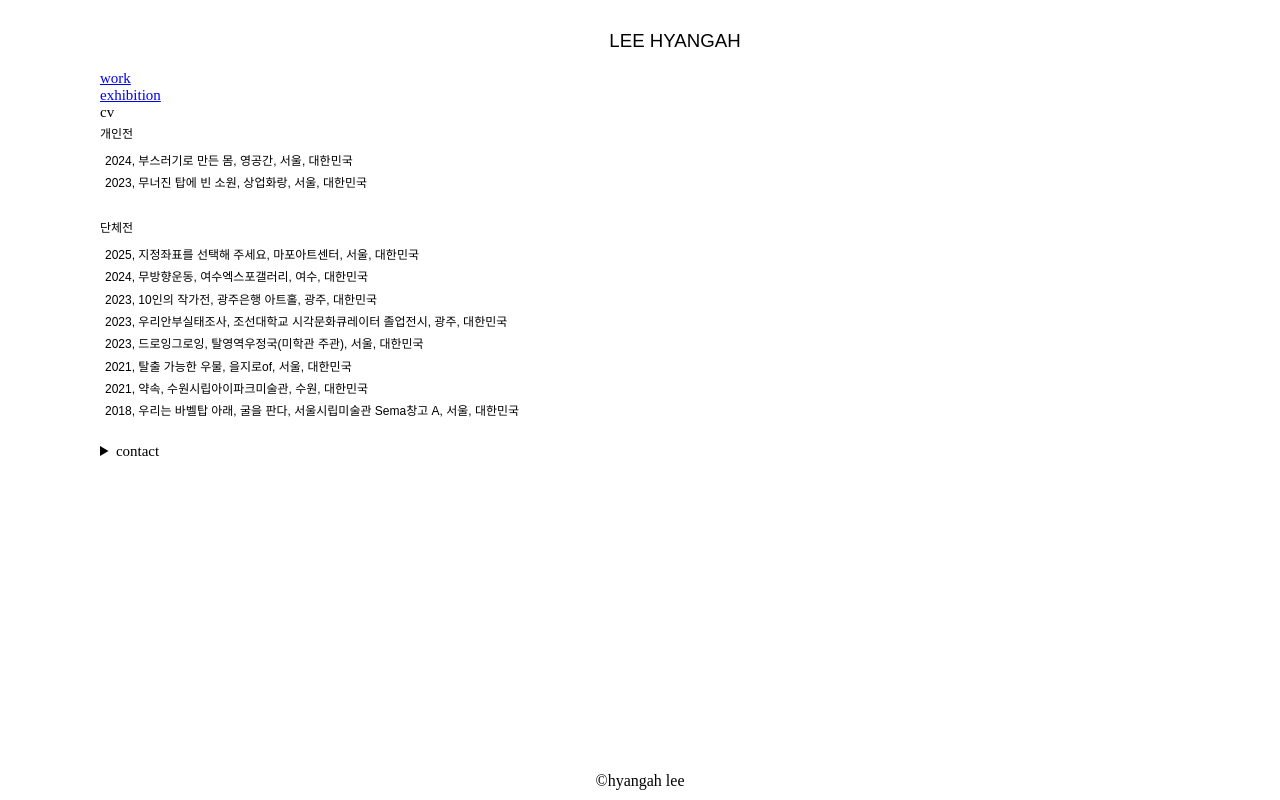
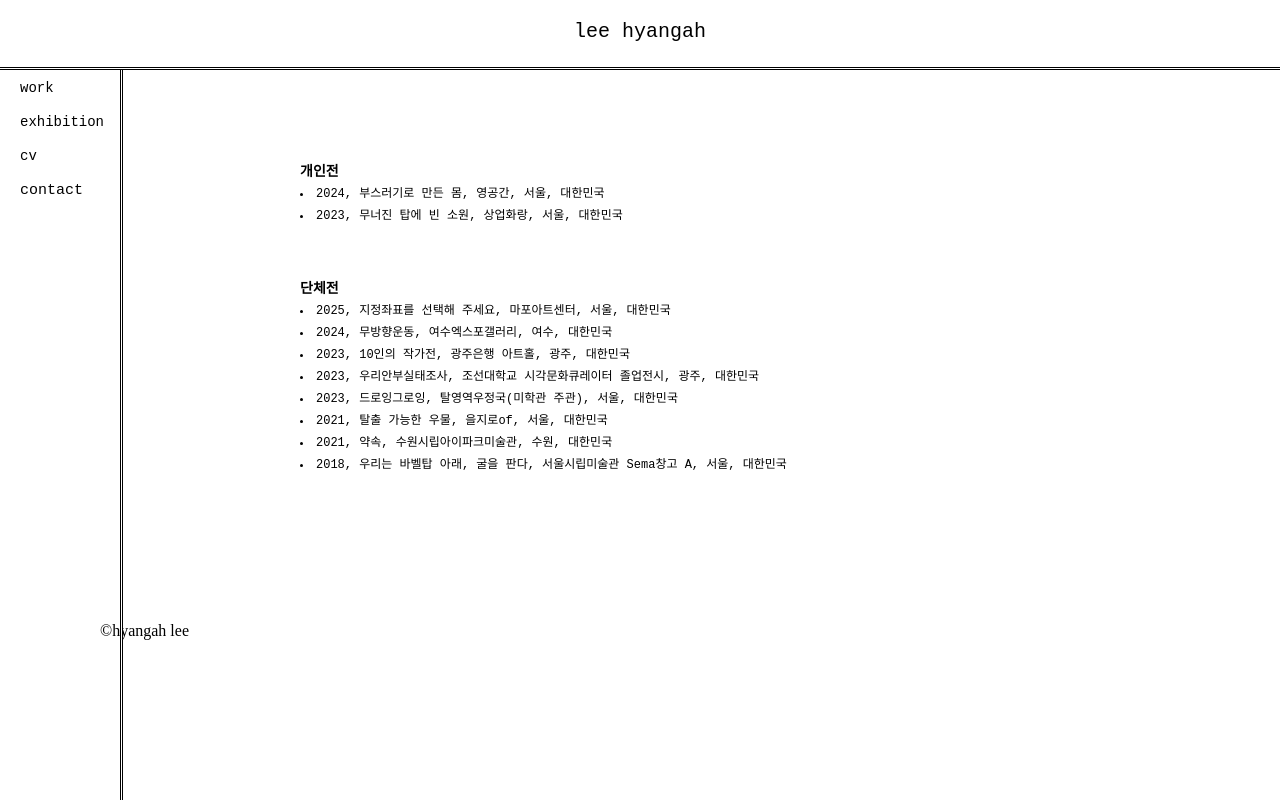
Before and after one commit to hyamali/cv, a plain HTML site: page index.html in a window 1280 px wide. Drawn offline with Linux system fonts and the light colour scheme.

Commit message:
Add files via upload

```diff
--- a/index.html
+++ b/index.html
@@ -1,34 +1,32 @@
 <!DOCTYPE html>
-<html>
+<html lang="en">
 <head>
-	<meta charset="utf-8">
-	<title>hyangahlee</title>
-	<meta name="description" content="hyangah lee's portfolio">
-	<meta name="keywords" content="content, exhibition, CV, contact">
-	<link rel="stylesheet" href="style.css">
-	<meta name="viewport" content="width=device-width, user-scalable=no">
-	<link rel="icon" type="image/png" href="">
-	<meta property="og:image" content="">
-
+  <meta charset="UTF-8">
+  <title>LEE HYANGAH</title>
+  <link rel="stylesheet" href="style.css">
 </head>
-
 <body>
 
-    <h1>LEE HYANGAH</h1>
-	<br>
+  <!-- 제목 -->
+  <h1><a href="index.html" class="no-link-style">lee hyangah</a></h1>
 
+  <!-- 상단 가로선 -->
+  <div class="top-line"></div>
 
-    <div class="menu">
+  <!-- 메뉴 -->
+  <nav class="menu">
+    <a href="../work/index.html">work</a>
+    <a href="../exhibition/index.html">exhibition</a>
+    <a href="index.html">cv</a>
+     <details>
+    	<summary>contact</summary>
+    	<li class="nobullet">e-mail : xhyamax@naver.com</li>
+    	<li class="nobullet"><a href="https://www.instagram.com/___hyam_/">@___hyam_</a></li>
+    </details>
+  </nav>
 
-    	<summary><a href="../work/index.html">work</a></summary>
-
-
-		<summary><a href="../exhibition/index.html">exhibition</a></summary>
-
-
-
-		<summary>cv</summary>
-		<p>개인전</p>
+  <div class="content">
+<p>개인전</p>
 		<li class="nobullet">2024, 부스러기로 만든 몸, 영공간, 서울, 대한민국</li>
 		<li class="nobullet">2023, 무너진 탑에 빈 소원, 상업화랑, 서울, 대한민국</li>
 		<br>
@@ -44,42 +42,7 @@
 	  <br><br>
 	    </li>
 		</p>
-
-
-    <details>
-    	<summary>contact</summary>
-    	<li class="nobullet">e-mail : xhyamax@naver.com</li>
-    	<li class="nobullet"><a href="https://www.instagram.com/___hyam_/">@___hyam_</a></li>
-    </details>
-    </div>
-
-
-<!-- 	<table>
-		<thead>
-			<th colspan="2"></th>
-			<th></th>
-
-		</thead>
-
-		<tbody>
-			<tr>
-				<td rowspan="2"></td>
-				<td></td>
-				<td></td>
-
-			</tr>
-
-			<tr>
-				<td></td>
-			</tr>
-		</tbody>
-	</table>
-
-	<br>
-
- -->
-
-
+	</div>
 	<footer>©hyangah lee</footer>
 </body>
 </html>
--- a/style.css
+++ b/style.css
@@ -1,4 +1,4 @@
-		*{
+    *{
  margin : 0;
  padding: 0;
  box-sizing: border-box;
@@ -11,68 +11,112 @@ body {
   word-break: keep-all;
 }
 
+
 h1 {
-  font-family: sans-serif;
-  font-size: 14pt;
-  text-align: center;
+  position: fixed;
+  top: 20px;
+  left: 50%;
+  transform: translateX(-50%);
+  font-family: "Courier New", monospace;
+  font-size: 15pt;
   font-weight: 500;
+  z-index: 1500;
 }
 
-p {
-  font-family: sans-serif;
-  line-height: 20pt;
-  font-size: 9pt;
-  font-weight: 500;
+.no-link-style {
+  text-decoration: none;
+  color: inherit;
 }
 
-li {
-  font-family: sans-serif;
-  font-size: 12px;
-  margin: 5px;
+.content p {
+  font-family: "Courier New", sans-serif;  /* 원하는 폰트 */
+  font-size: 14px;                          /* 글자 크기 */
+  font-weight: 600;                         /* 굵기 */
+  margin-top: 30px;
+  margin-bottom: 5px;
 }
 
-.nobullet {
-  list-style: none;
-  font-size: 12px;
-  line-height: 13pt;
-  font-weight: 500;
+/* 리스트 항목 스타일 */
+.content .nobullet {
+  font-family: "Courier New", sans-serif;   /* 원하는 폰트 */
+  font-size: 12px;                          /* 글자 크기 */
+  line-height: 18px;                        /* 줄 간격 */
+  margin-left: 0;                            /* 들여쓰기 제거 */
+  margin-bottom: 4px;
+}
+/* h1 아래 가로선 */
+.top-line {
+  position: fixed;
+  top: 0;
+  left: 0;
+  width: 100%;
+  height: 70px;     /* h1이 들어갈 공간 + 원래 선 위치 */
+  background: white;
+  z-index: 1400;
+  border-bottom: 1px solid black;
+  box-shadow: inset 0 -1px 0 white,  /* 안쪽 흰색 */
+              inset 0 -2px 0 black;  /* 바깥 검정 */
 }
 
-/* 메뉴 정렬 */
+/* 메뉴 왼쪽 고정 */
 .menu {
+  position: fixed;
+  top: 80px;
+  left: 20px;
   display: flex;
-  gap: 20px;
-  justify-content: center;
-  display: block !important;
+  flex-direction: column;
+  gap: 18px;
+  font-family: "Courier New", monospace;
+  z-index: 1200;
 }
 
-/* summary 기본 스타일 복구 */
-summary {
-  font-size: 15px;
-  cursor: pointer;
+/* 메뉴 글씨 스타일 */
+.menu a {
+  font-size: 14px;
+  text-decoration: none;
+  color: black;
+  padding-left: 0;
+  margin-left: 0;
 }
 
-summary::-webkit-details-marker {
-  display: initial;
+/* 메뉴 오른쪽 전체 세로선 */
+.menu::after {
+  content: "";
+  position: fixed;
+  top: 70px;  /* top-line 아래 */
+  left: 120px;
+
+  width: 3px;                /* ★ 꼭 필요! 줄 너비 */
+  height: calc(100vh - 70px);
+
+  background: white;         /* 안쪽 흰색 */
+
+  /* 테두리 효과 */
+  box-shadow:
+    inset -1px 0 0 black,    /* 오른쪽 검정 테두리 */
+    inset -2px 0 0 white,    /* 안쪽 흰색 */
+    inset 1px 0 0 black;     /* 왼쪽 검정 테두리 */
+
+  z-index: 1200;
 }
 
-/* details는 block으로 */
-details {
-  width: 100%;
-  display: block;
+/* 콘텐츠(각 페이지)는 메뉴 오른쪽에서 시작됩니다 */
+.content {
+  margin-left: 160px;  /* 세로선 오른쪽 공간 */
+  padding: 100px 40px;
 }
 
 /* WORK GRID */
 .work-grid {
   width: 100%;
   display: grid;
-  grid-template-columns: repeat(auto-fill, minmax(300px, 1fr));
-  gap: 10px;
+  grid-template-columns: repeat(auto-fill, minmax(250px, 1fr));
+  gap: 50px;
+  font-size: 12px;
 }
 
 .work-grid img {
   width: 100%;
-  aspect-ratio: 1/1;
   object-fit: cover;
   display: block;
 }
@@ -97,14 +141,24 @@ img:hover {
 .mainpic:hover {
   opacity: 1 !important;
 }
+summary {
+  font-size: 15px;
+  cursor: pointer;
+}
 
-/* FOOTER 중앙 고정 */
-footer {
-  position: fixed;
-  bottom: 0;
-  left: 50%;
-  transform: translateX(-50%);
-  z-index: 999;
-  padding: 10px 20px;
-  background: white;
+summary::-webkit-details-marker {
+  display: initial;
 }
+summary::-webkit-details-marker {
+    display: none;
+}
+summary {
+    list-style: none;
+}
+
+/* details는 block으로 */
+details {
+  width: 100%;
+  display: block;
+  font-size: 14px;
+}
```
